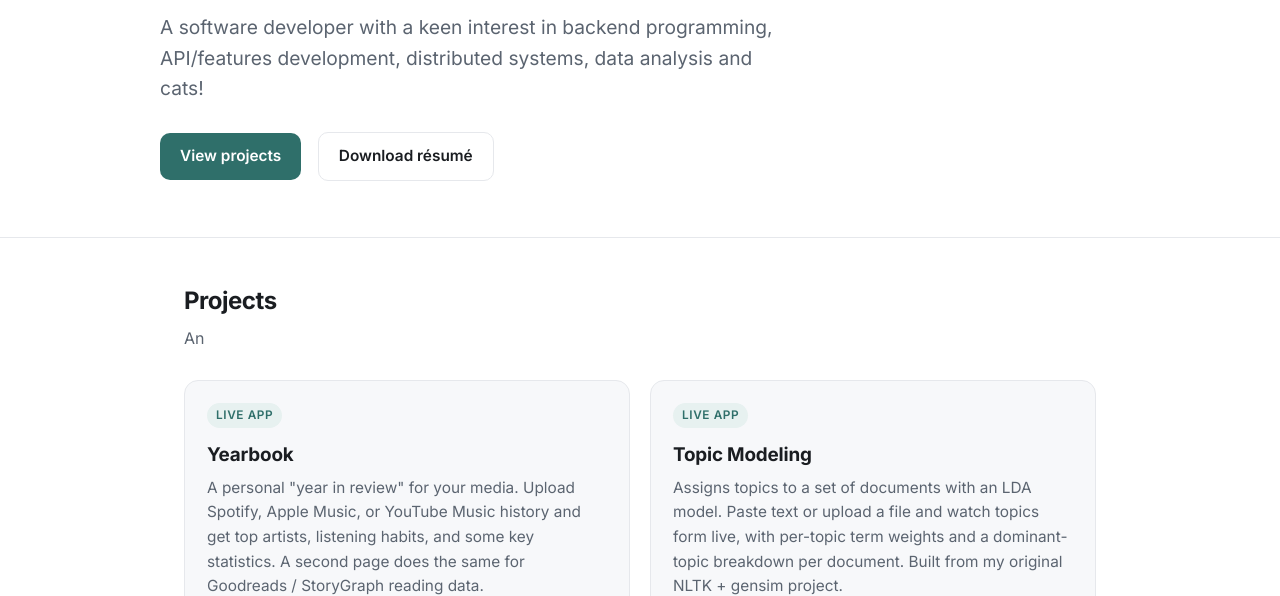
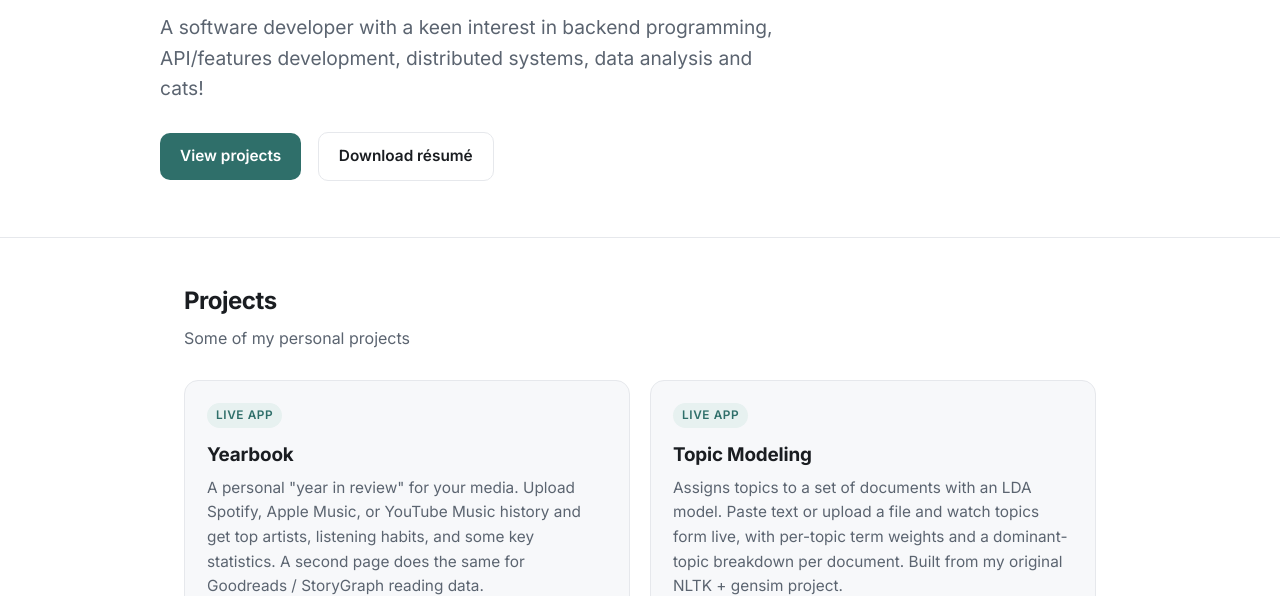
Before and after one commit to mynamo/mynamo.github.io, a plain HTML site: page index.html in a window 1280 px wide. Shown: the part 204-800 px from the top of the page. Drawn offline with Linux system fonts and the light colour scheme.

```diff
--- a/index.html
+++ b/index.html
@@ -320,7 +320,7 @@
     <section id="projects">
       <div class="wrap">
         <h2>Projects</h2>
-        <p class="sub">An</p>
+        <p class="sub">Some of my personal projects</p>
         <div class="grid">
 
           <!-- Yearbook -->
```
